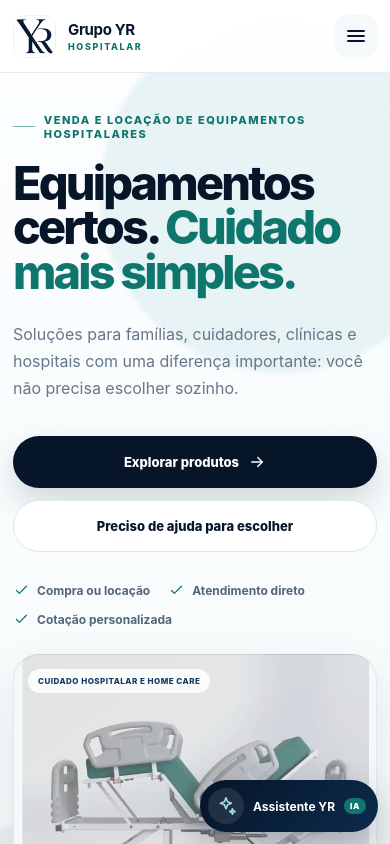
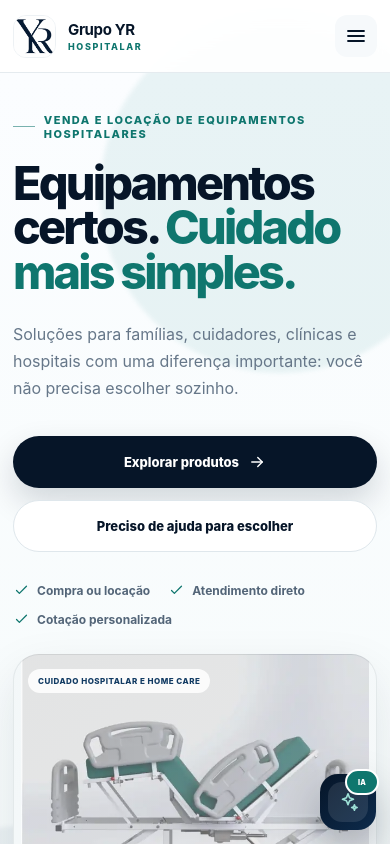
Before and after one commit to Camillox2/Teste, a React (Vite) app: page / in a window 390 px wide. Shown: the top 844 px of the page. Built offline with nearby package versions, Linux system fonts and the light colour scheme.

Commit message:
fix: make AI launcher compact on mobile

```diff
--- a/src/assistant.css
+++ b/src/assistant.css
@@ -15,7 +15,9 @@
   color: white;
   background: linear-gradient(135deg, #061528 0%, #0d2b4c 100%);
   box-shadow: 0 18px 44px rgba(6, 21, 40, .28);
+  transition: transform .2s ease, box-shadow .2s ease;
 }
+.yr-ai-launcher:hover { transform: translateY(-2px); box-shadow: 0 22px 50px rgba(6,21,40,.32); }
 
 .yr-ai-launcher > span {
   width: 38px;
@@ -227,15 +229,45 @@
 
 @media (max-width: 640px) {
   .yr-ai-launcher {
-    right: 12px;
-    bottom: calc(12px + env(safe-area-inset-bottom));
-    padding: 8px 12px 8px 8px;
+    right: 14px;
+    bottom: calc(14px + env(safe-area-inset-bottom));
+    width: 56px;
+    height: 56px;
+    padding: 0;
+    border-radius: 18px;
+    display: grid;
+    place-items: center;
   }
-  .yr-ai-launcher > span { width: 36px; height: 36px; }
+  .yr-ai-launcher > span {
+    width: 40px;
+    height: 40px;
+    border-radius: 14px;
+  }
+  .yr-ai-launcher strong,
+  .yr-ai-launcher small { display: none; }
+  .yr-ai-launcher::after {
+    content: 'IA';
+    position: absolute;
+    right: -3px;
+    top: -5px;
+    min-width: 22px;
+    height: 22px;
+    padding: 0 4px;
+    border-radius: 999px;
+    display: grid;
+    place-items: center;
+    background: #0f766e;
+    color: white;
+    border: 2px solid white;
+    font-size: 7px;
+    font-weight: 900;
+    letter-spacing: .04em;
+  }
+
   .yr-ai-shell {
-    inset: auto 8px calc(66px + env(safe-area-inset-bottom)) 8px;
+    inset: auto 8px calc(80px + env(safe-area-inset-bottom)) 8px;
     width: auto;
-    height: min(650px, calc(100dvh - 84px));
+    height: min(650px, calc(100dvh - 96px));
     border-radius: 24px;
   }
 }
```
